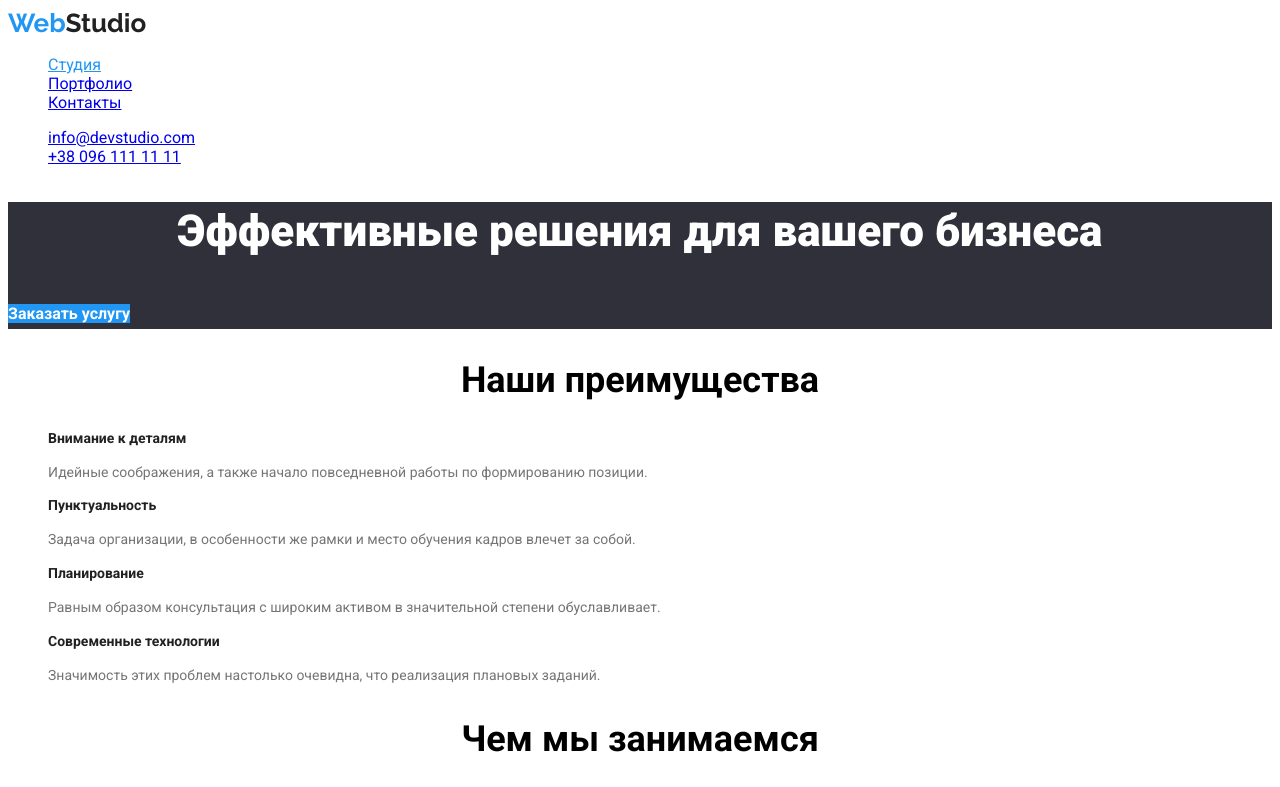
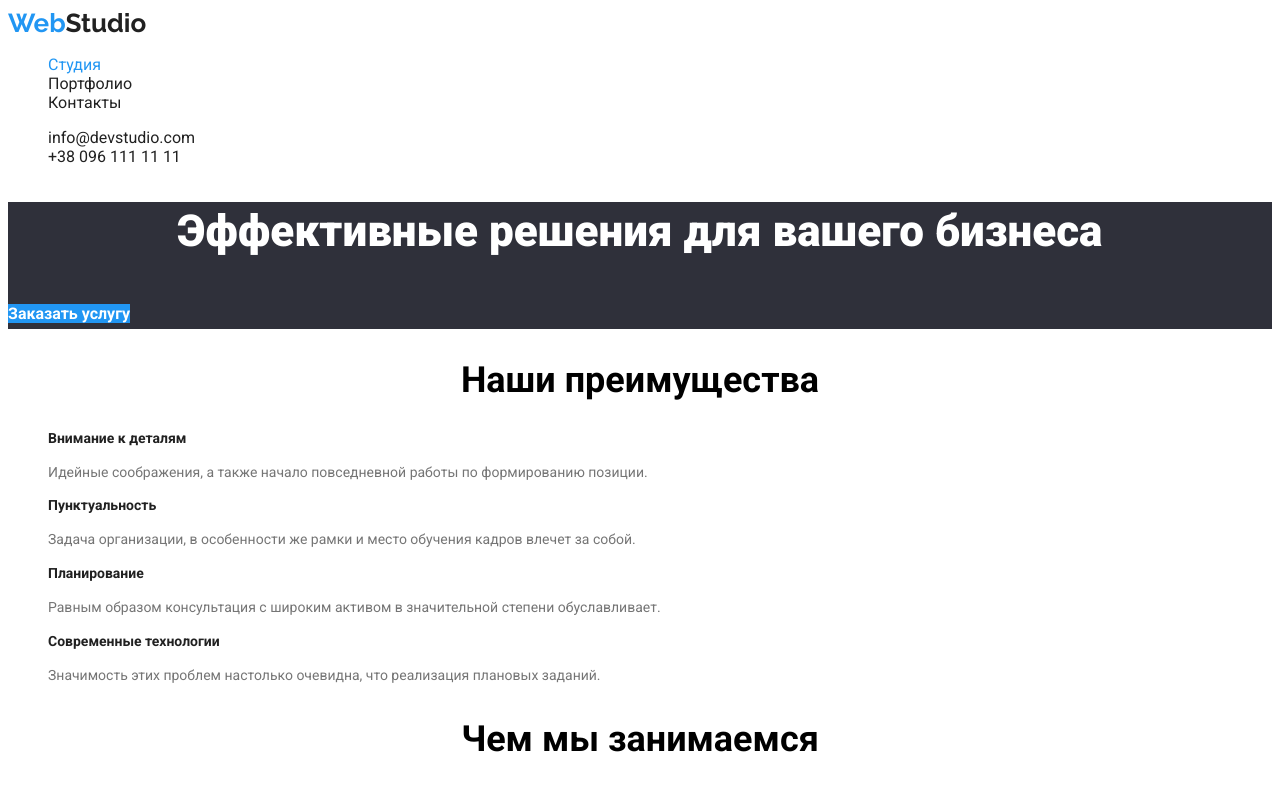
Before and after one commit to Novytskyi-Vitalii/goit-markup-hw-02, a plain HTML site: page index.html in a window 1280 px wide. Shown: the top 787 px of the page. Drawn offline with Linux system fonts and the light colour scheme.

Commit message:
Правки 2

```diff
--- a/css/style.css
+++ b/css/style.css
@@ -26,7 +26,7 @@ body {
 }
 /* site nav */
 
-.site-nav .link .list {
+.site-nav .link {
   color: var(--black-color);
   text-decoration: none;
 }
```
